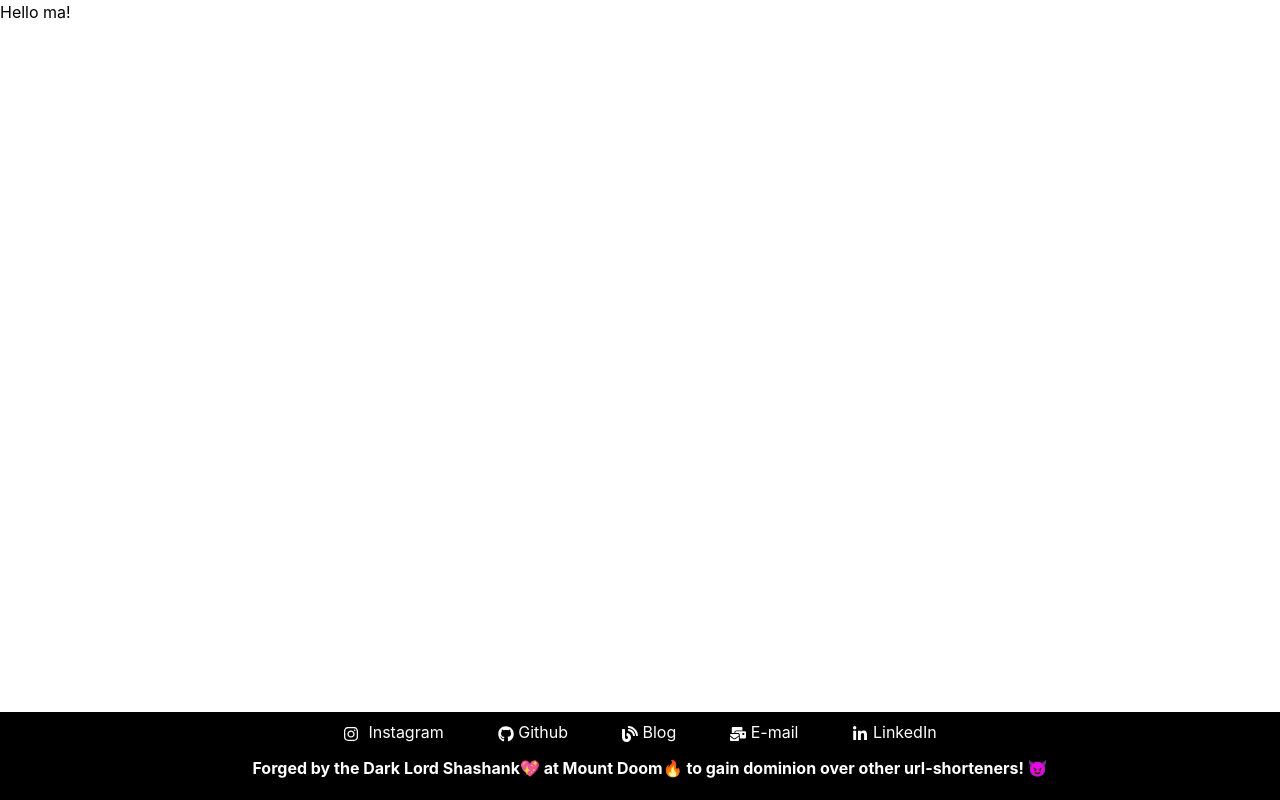
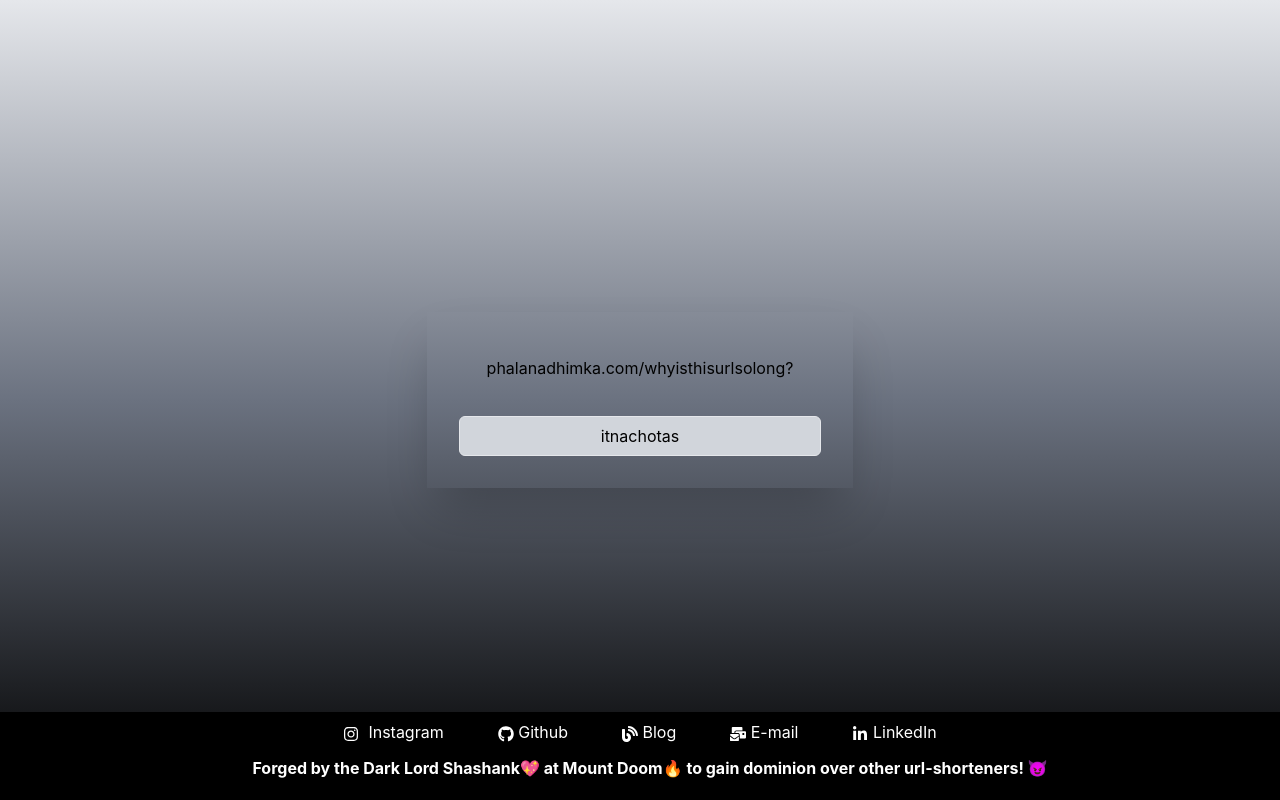
Before and after one commit to shawshankkumar/itnachotaclient, a React (Create React App) app: page / in a window 1280 px wide. Built offline with nearby package versions, Linux system fonts and the light colour scheme.

Commit message:
✨ Landing page

```diff
--- a/package.json
+++ b/package.json
@@ -14,6 +14,7 @@
     "@types/react-dom": "^16.9.8",
     "axios": "^0.21.1",
     "classnames": "^2.2.6",
+    "copy-to-clipboard": "^3.3.1",
     "node-sass": "^4.14.1",
     "react": "^17.0.1",
     "react-dom": "^17.0.1",
--- a/src/components/Homepage.tsx
+++ b/src/components/Homepage.tsx
@@ -1,12 +1,83 @@
 import React from 'react';
 import '../index.scss';
+import axios from 'axios';
+import copy from 'copy-to-clipboard';
+
 import Footer from './footer';
 
 const Homepage = (): JSX.Element => {
+  const formText = 'phalanadhimka.com/whyisthisurlsolong?';
+  const texts = 'ss';
+  const api = 'http://localhost:4000/api/create/link';
+  const [text, setText] = React.useState(formText);
+  const [value, setValue] = React.useState('');
+  const [url, setUrl] = React.useState('localhost:3000/');
+  const [message, setMessage] = React.useState('');
+  const [button, setButton] = React.useState('itnachotas');
+
+  const onSubmitHandler = () => {
+    setValue('Waving my wand to make this url shorter...');
+    const urlRegex = new RegExp(/(localhost)/);
+    console.log(urlRegex.test(url));
+    if (!urlRegex.test(url))
+      axios
+        .post(api, { link: url })
+        .then(code => {
+          const link = `localhost:3000/${code.data.code}`;
+          setValue(link);
+          setMessage('🎊 Your itnachota url is here! 🎊');
+          setUrl(link);
+          if (copy(link)) setButton('Link copied!🎉');
+        })
+        .catch(e => {
+          setValue('Oopsie, something went wrong!');
+        });
+    else {
+      setMessage('Woah easy there! ✋ The url is already itnachota, aur kitna chota?');
+      setValue(url);
+    }
+  };
   return (
     <div>
-      <div>
-        <h1>Hello ma!</h1>
+      <div className="bg-black bg-gradient-to-t from-black via-gray-500	to-gray-200	min-h-screen flex flex-col justify-center">
+        <div className="container mx-auto my-20 w-1/3 border border-none bg-transparent ">
+          <div className="p-8 space-y-10 shadow-2xl ">
+            <form
+              onMouseEnter={() => {
+                setText('Enter url here...');
+              }}
+              onMouseLeave={() => {
+                setText(formText);
+              }}
+              onSubmit={event => {
+                event.preventDefault();
+                onSubmitHandler();
+              }}
+            >
+              <div className="text-2xl text-bold text-center"> {message}</div>
+              <input
+                type="text"
+                name="url"
+                className="bg-transparent placeholder-black text-font-sans box-bover h-12 w-full border rounded-md border-none text-center"
+                placeholder={text}
+                value={value}
+                onChange={e => {
+                  setUrl(e.target.value);
+                  setValue(e.target.value);
+                }}
+              />
+              <br />
+              <br />
+              <div>
+                <input
+                  type="submit"
+                  value={button}
+                  className="border rounded-md w-full h-10 items-center text-center bg-gray-300 border-rounded hover:bg-black hover:text-white"
+                />
+              </div>
+            </form>
+          </div>
+        </div>
       </div>
       <div>
         <footer>
```
Also changed, not shown: tsconfig.json (deleted, +0 -26 lines), 2 other files (tests, documents, lock files or other folders).
